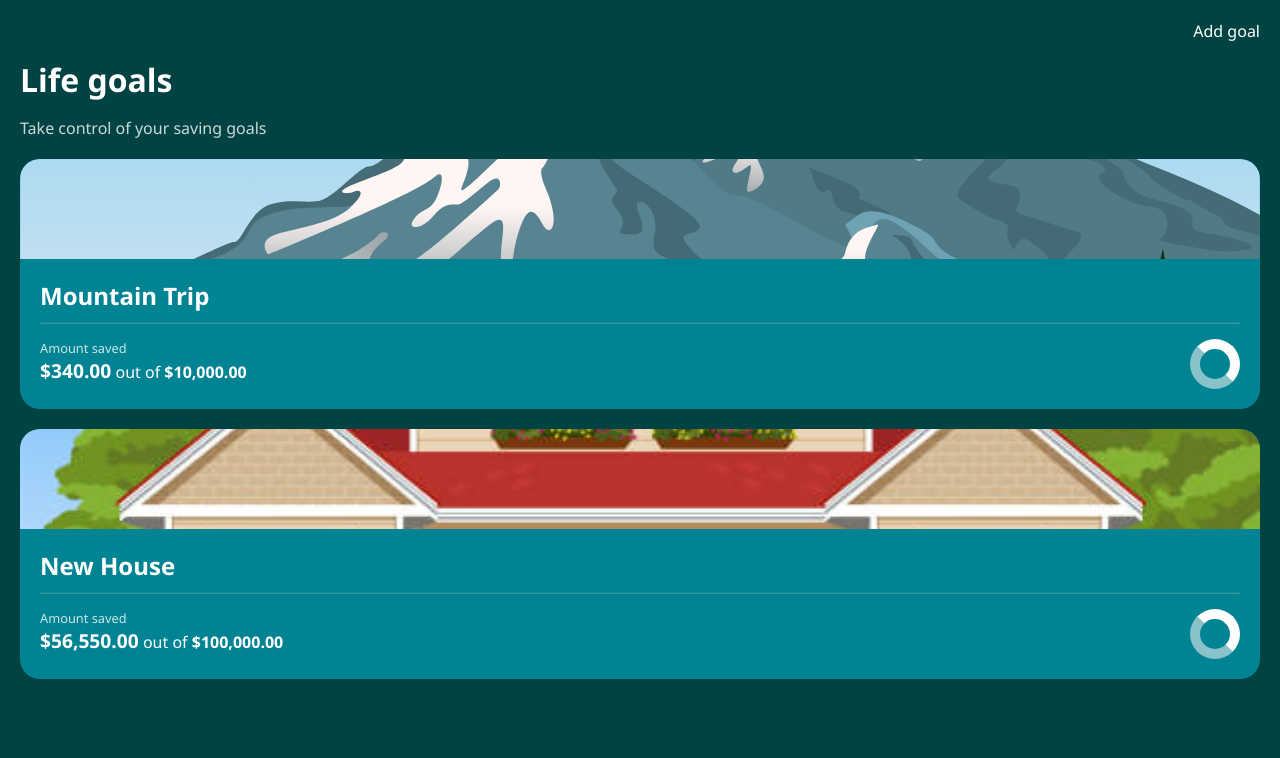
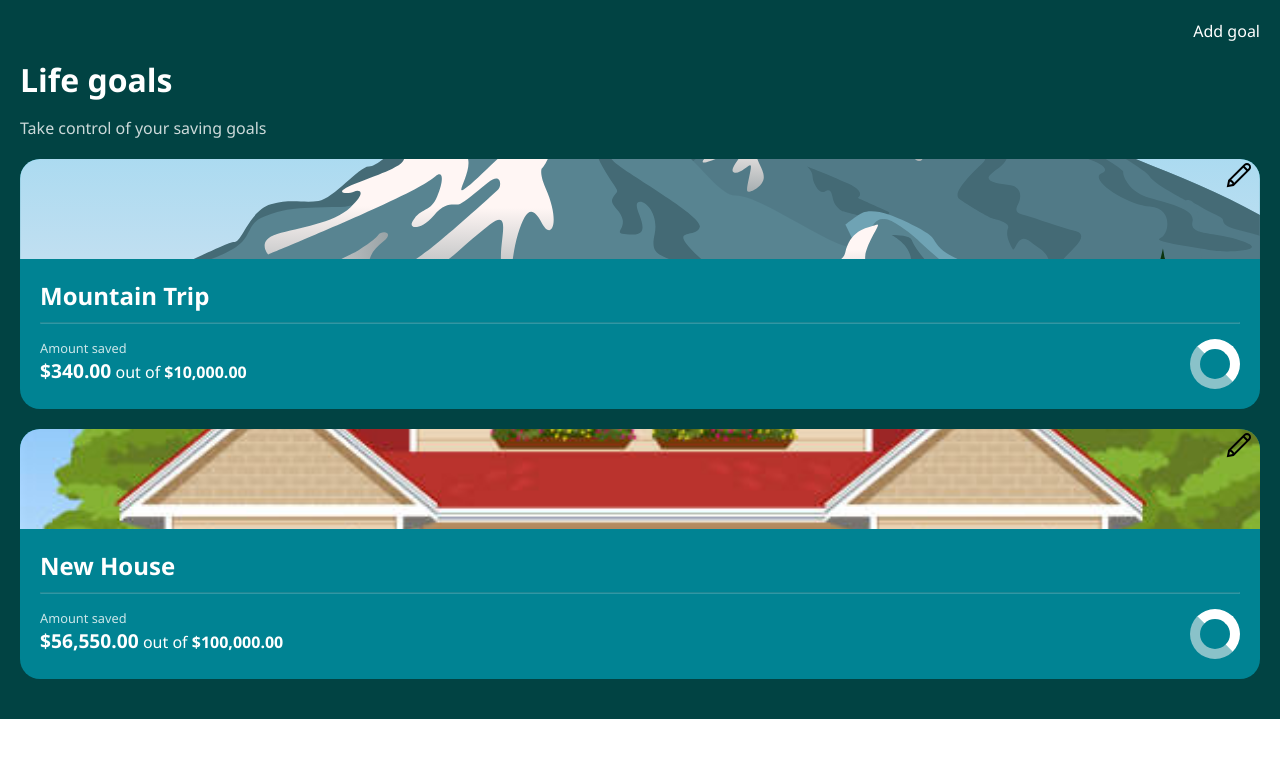
Before and after one commit to Abhijeet-Anand-01/Life-goals, an Angular app: page /dashboard in a window 1280 px wide. Shown: the top 758 px of the page. Built offline with nearby package versions, Linux system fonts and the light colour scheme.

Commit message:
Dashboard edit icon added

```diff
--- a/src/app/dashboard/dashboard.component.css
+++ b/src/app/dashboard/dashboard.component.css
@@ -2,7 +2,6 @@
   background-color: #014343;
   color: #ffffff;
   padding: 20px;
-  height: 100%;
 }
 
 .home .add-goal {
--- a/src/app/goal/goal.component.css
+++ b/src/app/goal/goal.component.css
@@ -39,14 +39,10 @@
   outline: none;
   border: none;
   font-size: 1em;
-}
-
-.container
-  .top-section
-  .search-goal
-  .search-bar
-  .search-input::-webkit-input-placeholder {
   padding-left: 20px;
+  color: #014343;
+  font-size: 1.2em;
+  font-weight: 500;
 }
 
 .container .top-section .search-goal .search-bar .search-icon {
--- a/src/app/shared/goals-card/goals-card.component.css
+++ b/src/app/shared/goals-card/goals-card.component.css
@@ -7,17 +7,37 @@
 }
 
 .card-body .card-img {
+  position: relative;
   height: 40%;
   border-radius: inherit;
 }
 
-.card-body .card-img img {
+.card-body .card-img .edit-icon {
+  position: absolute;
+  right: 5px;
+  transition: all 1s;
+}
+
+.card-body:hover .card-img .edit-icon {
+  right: 50%;
+  /* top: 50%; */
+  width: 100px;
+  transform: translateX(50%);
+  z-index: 1;
+}
+
+.card-body .card-img .card-thumbnail {
   height: 100%;
   width: 100%;
   object-fit: cover;
   /* object-position: top; */
   border-top-left-radius: inherit;
   border-top-right-radius: inherit;
+}
+
+.card-body:hover .card-img .card-thumbnail {
+  transition: all 0.5s;
+  filter: blur(3px);
 }
 
 .card-body .card-content {
@@ -36,13 +56,13 @@
 }
 
 .card-body .card-content .amount .amount-saved .amount-text {
-    font-size: 0.8em;
-    opacity: 0.8;
+  font-size: 0.8em;
+  opacity: 0.8;
 }
 
 .card-body .card-content .amount .amount-saved .amount-charge {
-    font-size: 1.2em;
-    font-weight: 700;
+  font-size: 1.2em;
+  font-weight: 700;
 }
 
 .card-body .card-content .amount .amount-loader {
--- a/src/app/shared/goals-card/goals-card.component.html
+++ b/src/app/shared/goals-card/goals-card.component.html
@@ -1,6 +1,7 @@
 <div class="card-body">
     <div class="card-img">
-        <img src="{{ img }}" alt="das">
+        <img src="assets/svg-icons/edit-icon.svg" alt="Edit" class="edit-icon" [routerLink]="['/goal-details', goal.goalTypeId]" [queryParams]="{ id: goal.id}">
+        <img src="{{ img }}" alt="{{ goal.goalTitle }}" class="card-thumbnail">
     </div>
     <div class="card-content">
         <h2 class="content-heading">{{ goal.goalTitle }}</h2>
@@ -11,7 +12,7 @@
                 <p><span class="amount-charge">{{ goal.amountSaved | currency }}</span> out of <b>{{ goal.totalAmount |
                         currency }}</b></p>
             </div>
-            <div class="amount-loader" [routerLink]="['/goal-details', goal.goalTypeId]" [queryParams]="{ id: goal.id}"></div>
+            <div class="amount-loader"></div>
         </div>
     </div>
 </div>
```
Also changed, not shown: src/assets/svg-icons/edit-icon.svg (added).
